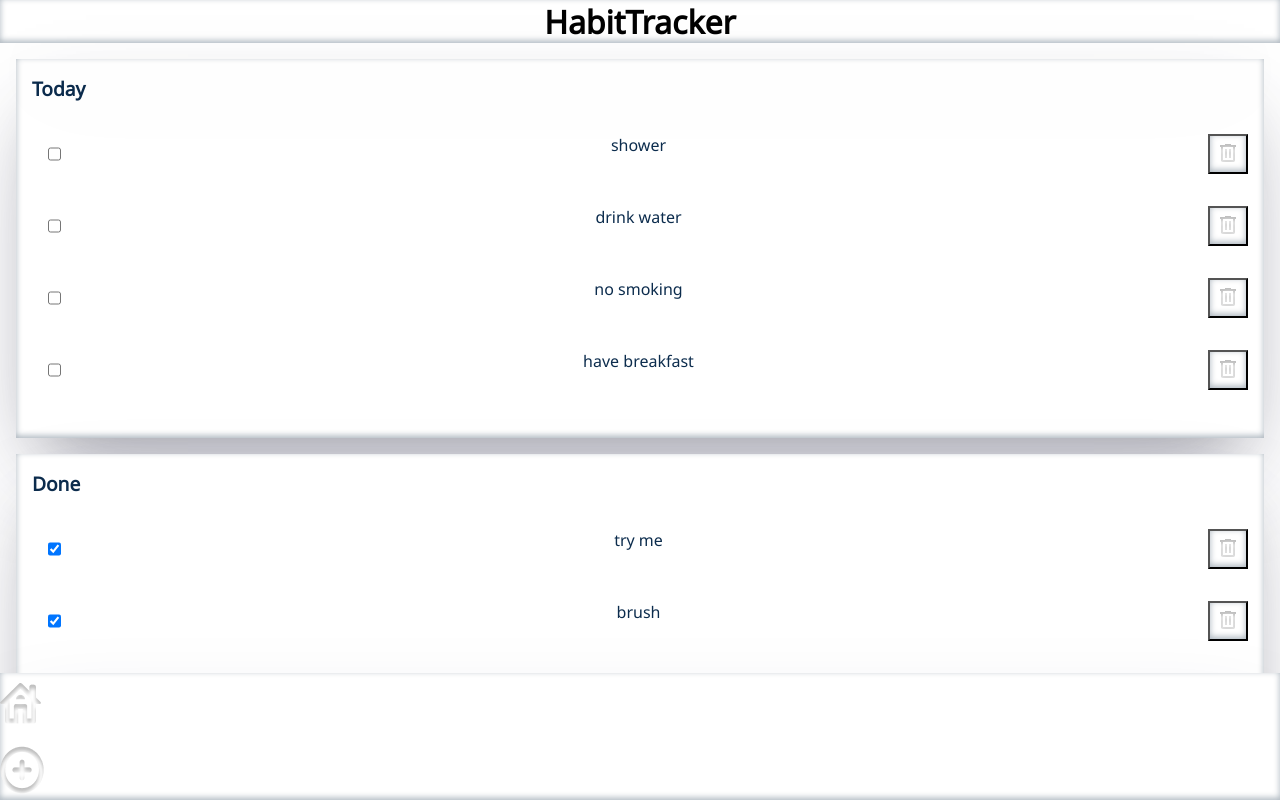
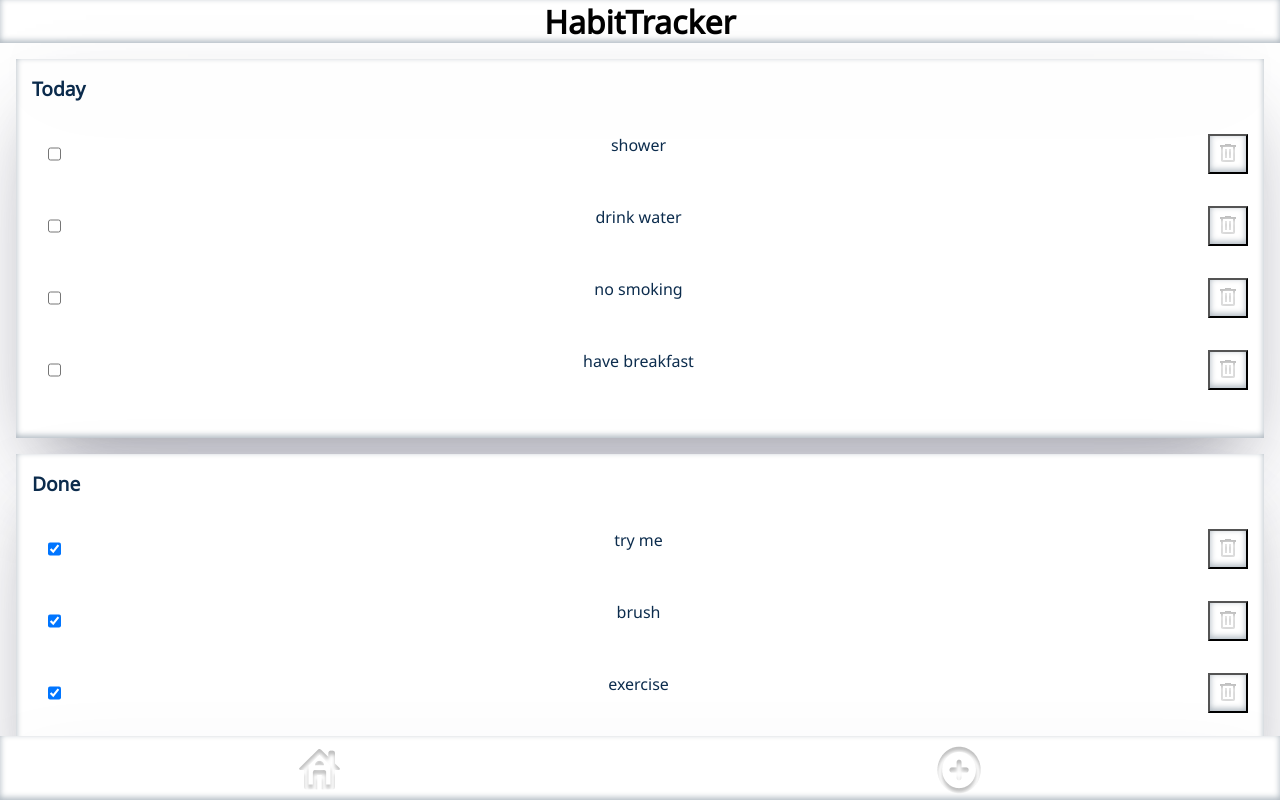
Before and after one commit to Sukhpreet92/capstone-project, a Next.js app: page / in a window 1280 px wide. Built offline with nearby package versions, Linux system fonts and the light colour scheme.

Commit message:
Update Navigation.js

```diff
--- a/components/Navigation.js
+++ b/components/Navigation.js
@@ -8,12 +8,9 @@ export default function Navigation() {
   return (
     <StyledNavigation>
       <StyledListEntry>
-
         <StyledList>
-          <Link href="/" passHref>
-            <NavLink aria-label="Go to Homepage">
-              <Image src={homeIcon} alt="Go to Homepage" />
-            </NavLink>
+          <Link href="/">
+            <Image src={homeIcon} alt="Go to Homepage" />
           </Link>
         </StyledList>
         <StyledList>
@@ -39,8 +36,6 @@ const StyledNavigation = styled.nav`
 `;
 
 const StyledListEntry = styled.ul`
-=======
-
   display: flex;
   align-items: center;
   justify-content: space-around;
@@ -59,14 +54,3 @@ const StyledList = styled.li`
     filter: invert(1);
   }
 `;
-
-const NavLink = styled.a`
-  width: 3em;
-  border: 0em;
-  background-color: transparent;
-
-  &:hover {
-    cursor: pointer;
-    filter: invert(1);
-  }
-`;
```
